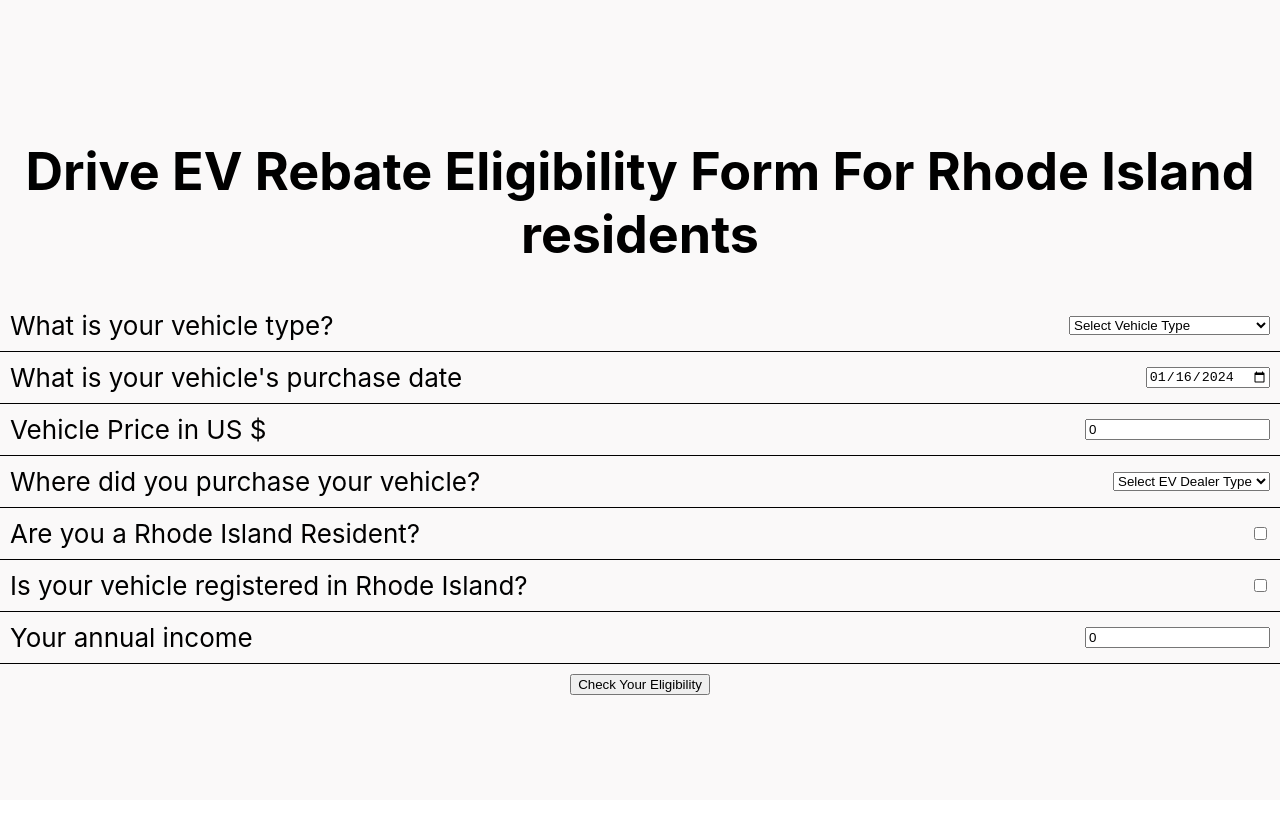
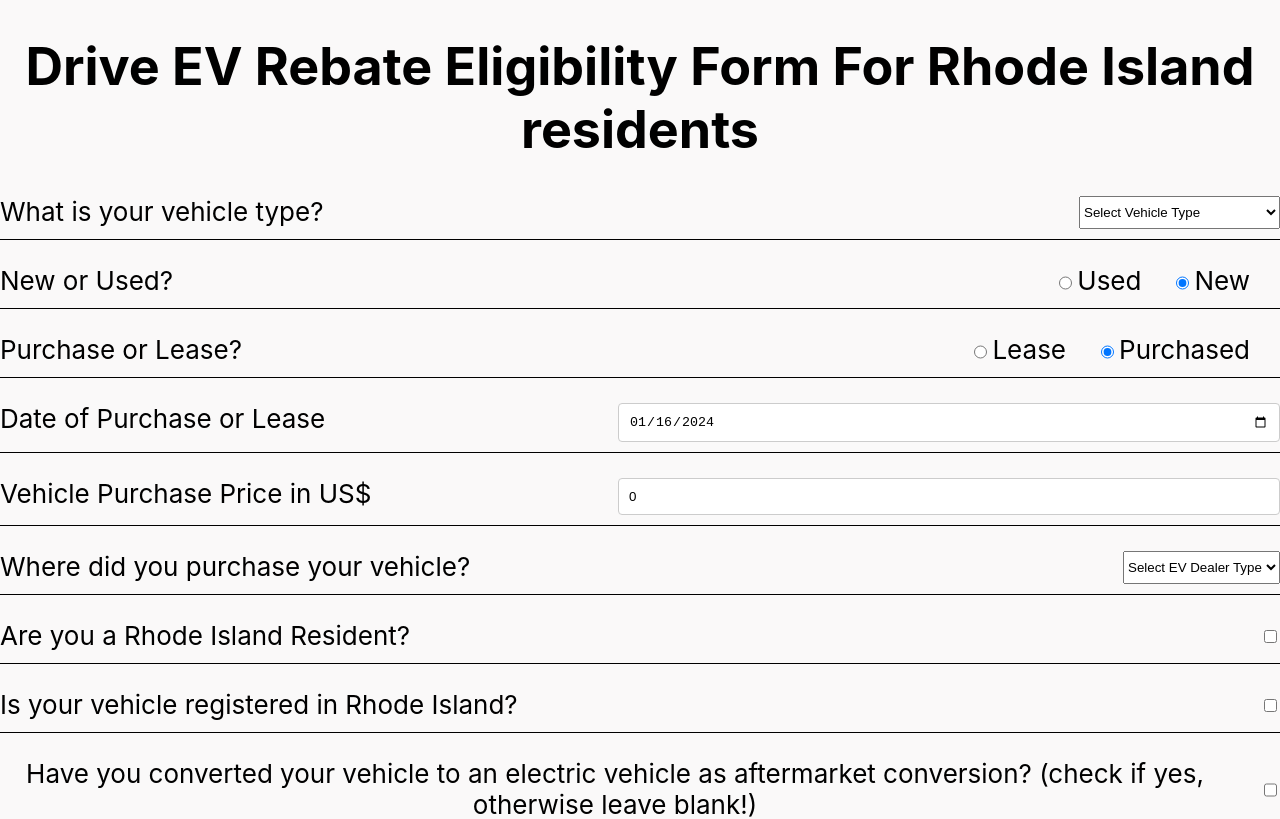
Before and after one commit to vohoanvu/Drive-EV-Qualifier, a React (Create React App) app: page / in a window 1280 px wide. Shown: the top 819 px of the page. Built offline with nearby package versions, Linux system fonts and the light colour scheme.

Commit message:
added optional forms

```diff
--- a/src/App.css
+++ b/src/App.css
@@ -37,10 +37,60 @@
   }
 }
 
-.label-form-align {
+/* .label-form-align {
   display: flex;
   justify-content: space-between;
   align-items: center;
   border-bottom: black 1px solid;
   padding: 10px;
+} */
+
+.eligibility-form {
+  .form-row {
+    display: flex;
+    flex-direction: row; /* Stack label and input vertically */
+    justify-content: space-between;
+    margin-bottom: 25px; /* Space between each form row */
+    border-bottom: black 1px solid;
+    padding-bottom: 10px;
+
+    label {
+      display: block;
+      margin-bottom: 2px; /* Space between label and input */
+      margin-right: 30px;
+    }
+
+    input[type="text"],
+    input[type="number"],
+    input[type="date"],
+    input[type="radio"]
+    select {
+      width: 50%; /* Full width of the form row */
+      padding: 10px;
+      border: 1px solid #ccc; /* Border style */
+      border-radius: 4px; /* Optional: if you want rounded corners */
+      margin-bottom: 0; /* Remove margin-bottom if not needed */
+    }
+  }
+
+  /* If you have specific width constraints or responsive behavior, you can add media queries */
+  @media (max-width: 768px) {
+    .form-row {
+      flex-direction: column;
+    }
+  }
 }
+
+.checkbox-option {
+  display: flex;
+}
+
+.checkbox-option input[type="radio"] {
+  margin-right: 5px; /* Space between radio button and label */
+}
+
+.indented-row {
+  display: flex;
+  flex-direction: row-reverse;
+  font-size: 20px;
+}
--- a/src/components/EligibilityFormComponent.tsx
+++ b/src/components/EligibilityFormComponent.tsx
@@ -1,6 +1,8 @@
 import React, { useState } from 'react';
 import { DriveEVRebateEligibilityForm } from '../typings/types';
 import { DealerTypes, EligibleVehicleTypes } from '../typings/constanst';
+import { FormSelect, FormInput, FormCheckbox, FormDoubleCheckbox  } from './FormInput';
+import { LeaseTermForm, OOSDealerNameForm } from './OptionalForm';
 
 const EligibilityFormComponent: React.FC = () =>
 {
@@ -20,7 +22,7 @@ const EligibilityFormComponent: React.FC = () =>
     });
 
     function CheckEligibilityHandler(formData: DriveEVRebateEligibilityForm) {
-        console.log(formData);
+        console.log('EV Drive Eligibility: ', formData);
     }
 
     const vehicleOptions = [
@@ -36,99 +38,119 @@ const EligibilityFormComponent: React.FC = () =>
         { value: DealerTypes.OOS_Dealer, label: 'Out-Of-State Dealer' },
     ];
 
+    const handleDoubleCheckboxChange = (e: React.ChangeEvent<HTMLInputElement>) => {
+        const { name, value } = e.target;
+        console.log(name, value);
+
+        // Directly convert the string value to a boolean
+        const booleanValue = value === 'true';
+
+        // Use the booleanValue to update the state
+        setFormState(prevState => ({
+            ...prevState,
+            [name]: booleanValue,
+        }));
+    };
+
     return (
-        <div>
+        <div className="eligibility-form">
             <h1>Drive EV Rebate Eligibility Form For Rhode Island residents</h1>
             <form onSubmit={(e) => { e.preventDefault(); if (formState) CheckEligibilityHandler(formState); }}>
-                <div className='label-form-align'>
-                    <label htmlFor="vehicleType">What is your vehicle type?</label>
-                    <select
+                <FormSelect
                     id="vehicleType"
+                    label="What is your vehicle type?"
                     value={formState?.vehicleType}
-                        onChange={(e) => setFormState({
+                    options={vehicleOptions}
+                    onChange={(e) => setFormState({ ...formState, vehicleType: e.target.value as EligibleVehicleTypes })}
+                />
+                <FormDoubleCheckbox
+                    name="isUsed"
+                    mainLabel="New or Used?"
+                    label1="Used"
+                    label2="New"
+                    value={String(formState.isUsed)} // Assuming 'true' represents "New" and 'false' represents "Used"
+                    onChange={handleDoubleCheckboxChange}
+                />
+
+                <FormDoubleCheckbox
+                    name="isLease"
+                    mainLabel="Purchase or Lease?"
+                    label1="Lease"
+                    label2="Purchased"
+                    value={String(formState.isLease)} // Assuming 'true' represents "Purchased" and 'false' represents "Lease"
+                    onChange={handleDoubleCheckboxChange}
+                />
+                {formState?.isLease && (
+                    <LeaseTermForm
+                        leaseTermInMonths={formState?.leaseTermInMonths ?? 0}
+                        onChange={(e) =>
+                            setFormState({
                                 ...formState,
-                            vehicleType: e.target.value as EligibleVehicleTypes
-                        })}
-                    >
-                        <option value="">Select Vehicle Type</option>
-                        <option value={EligibleVehicleTypes.BEV}>{EligibleVehicleTypes.BEV}</option>
-                        <option value={EligibleVehicleTypes.FCEV}>{EligibleVehicleTypes.FCEV}</option>
-                        <option value={EligibleVehicleTypes.PHEV}>{EligibleVehicleTypes.PHEV}</option>
-                    </select>
-                </div>
-                <div className='label-form-align'>
-                    <label htmlFor='purchaseDate'>What is your vehicle's purchase date</label>
-                    <input
+                                leaseTermInMonths: Number(e.target.value)
+                            })
+                        }
+                    />
+                )}
+
+                <FormInput
                     id='purchaseDate'
+                    label="Date of Purchase or Lease"
                     type="date"
                     value={formState.purchaseOrLeaseDate.toISOString().substring(0, 10)}
-                        onChange={(e) => setFormState({
-                            ...formState,
-                            purchaseOrLeaseDate: new Date(e.target.value)
-                        })}
-                        placeholder="Purchase Date" />
-                </div>
-                <div className='label-form-align'>
-                    <label htmlFor="vehiclePrice">Vehicle Price in US $</label>
-                    <input
+                    onChange={(e) => setFormState({ ...formState, purchaseOrLeaseDate: new Date(e.target.value) })}
+                />
+                <FormInput
                     id="vehiclePrice"
+                    label="Vehicle Purchase Price in US$"
                     type="number"
                     value={formState?.vehiclePrice}
-                        onChange={(e) => setFormState({
+                    onChange={(e) => setFormState({ ...formState, vehiclePrice: Number(e.target.value) })}
+                />
+
+                <FormSelect
+                    id="dealerType"
+                    label="Where did you purchase your vehicle?"
+                    value={formState?.dealerType}
+                    options={dealerOptions}
+                    onChange={(e) => setFormState({ ...formState, dealerType: e.target.value as DealerTypes })}
+                />
+                {formState?.dealerType === DealerTypes.OOS_Dealer && (
+                    <OOSDealerNameForm
+                        selectedDealer={formState.OosDealerName ?? ''}
+                        onChange={(e) =>
+                            setFormState({
                                 ...formState,
-                            vehiclePrice: Number(e.target.value)
-                        })}
-                        placeholder="Vehicle Price" />
-                </div>
-                <div className='label-form-align'>
-                    <label htmlFor="dealerType">Where did you purchase your vehicle?</label>
-                    <select
-                        id="dealerType"
-                        value={formState?.dealerType}
-                        onChange={(e) => setFormState({
-                            ...formState,
-                            dealerType: e.target.value as DealerTypes
-                        })}>
-                        <option value="">Select EV Dealer Type</option>
-                        <option value="RI_Dealer">Rhode Island Dealer</option>
-                        <option value="OOS_Dealer">Out-Of-State Dealer</option>
-                    </select>
-                </div>
-                <div className='label-form-align'>
-                    <label htmlFor="isRhodeIslandResident">Are you a Rhode Island Resident?</label>
-                    <input
+                                OosDealerName: e.target.value
+                            })
+                        }
+                    />
+                )}
+
+                <FormCheckbox
                     id="isRhodeIslandResident"
-                        type="checkbox"
+                    label="Are you a Rhode Island Resident?"
                     checked={formState?.isRhodeIslandResident}
-                        onChange={(e) => setFormState({
-                            ...formState,
-                            isRhodeIslandResident: e.target.checked
-                            })} />
-                </div>
-                <div className='label-form-align'>
-                    <label htmlFor="isVehicleRegisteredInRI">Is your vehicle registered in Rhode Island?</label>
-                    <input
+                    onChange={(e) => setFormState({ ...formState, isRhodeIslandResident: e.target.checked })}
+                />
+                <FormCheckbox
                     id="isVehicleRegisteredInRI"
-                        type="checkbox"
+                    label="Is your vehicle registered in Rhode Island?"
                     checked={formState?.isVehicleRegisteredInRI}
-                        onChange={(e) => setFormState({
-                            ...formState,
-                            isVehicleRegisteredInRI: e.target.checked
-                        })} />
-                </div>
-                <div className='label-form-align'>
-                    <label htmlFor="income">Your annual income</label>
-                    <input
+                    onChange={(e) => setFormState({ ...formState, isVehicleRegisteredInRI: e.target.checked })}
+                />
+                <FormCheckbox
+                    id="isConversion"
+                    label="Have you converted your vehicle to an electric vehicle as aftermarket conversion? (check if yes, otherwise leave blank!)"
+                    checked={formState?.isConversion}
+                    onChange={(e) => setFormState({ ...formState, isConversion: e.target.checked })}
+                />
+                <FormInput
                     id="income"
+                    label="Your annual income"
                     type="number"
                     value={formState?.income}
-                        onChange={(e) => setFormState({
-                            ...formState,
-                            income: Number(e.target.value)
-                        })}
-                        placeholder="Income" />
-                </div>
-
+                    onChange={(e) => setFormState({ ...formState, income: Number(e.target.value) })}
+                />
                 <button type="submit">Check Your Eligibility</button>
             </form>
         </div>
--- a/src/components/FormInput.tsx
+++ b/src/components/FormInput.tsx
@@ -1,3 +1,5 @@
+import '../App.css';
+
 export interface InputProps {
     id: string;
     label: string;
@@ -15,7 +17,7 @@ export const FormInput: React.FC<InputProps> = ({
     placeholder,
     onChange
 }) => (
-    <div className='label-form-align'>
+    <div className="form-row">
         <label htmlFor={id}>{label}</label>
         <input
             id={id}
@@ -35,7 +37,7 @@ export interface SelectProps {
 }
 
 export const FormSelect: React.FC<SelectProps> = ({ id, label, value, options, onChange }) => (
-    <div className='label-form-align'>
+    <div className="form-row">
         <label htmlFor={id}>{label}</label>
         <select id={id} value={value} onChange={onChange}>
             {options.map((option) => (
@@ -53,8 +55,50 @@ export interface CheckboxProps {
 }
 
 export const FormCheckbox: React.FC<CheckboxProps> = ({ id, label, checked, onChange }) => (
-    <div className='label-form-align'>
+    <div className="form-row">
         <label htmlFor={id}>{label}</label>
         <input id={id} type="checkbox" checked={checked} onChange={onChange} />
     </div>
 );
+
+export interface DoubleCheckboxProps {
+    name: string;
+    mainLabel: string;
+    label1: string;
+    label2: string;
+    value: string;
+    onChange: (e: React.ChangeEvent<HTMLInputElement>) => void;
+}
+
+export const FormDoubleCheckbox: React.FC<DoubleCheckboxProps> = ({
+    name,
+    mainLabel,
+    label1,
+    label2,
+    value,
+    onChange,
+}) => (
+    <div className="form-row">
+        <label>{mainLabel}</label>
+        <div className="checkbox-option">
+            <input
+                id={`${name}1`}
+                name={name}
+                type="radio"
+                value="true"
+                checked={value === "true"}
+                onChange={onChange}
+            />
+            <label htmlFor={`${name}1`}>{label1}</label>
+            <input
+                id={`${name}2`}
+                name={name}
+                type="radio"
+                value="false"
+                checked={value === "false"}
+                onChange={onChange}
+            />
+            <label htmlFor={`${name}2`}>{label2}</label>
+        </div>
+    </div>
+);
--- /dev/null
+++ b/src/components/OptionalForm.tsx
@@ -0,0 +1,61 @@
+import { OOSQualifyingDealerships } from "../typings/types";
+import { FormInput, FormSelect } from "./FormInput";
+
+interface OOSDealerNameFormProps {
+    selectedDealer: string;
+    onChange: (e: React.ChangeEvent<HTMLSelectElement>) => void;
+}
+
+export const OOSDealerNameForm: React.FC<OOSDealerNameFormProps> = ({
+    selectedDealer,
+    onChange,
+}) => {
+    const dealershipOptions = Array.from(OOSQualifyingDealerships, ([value, label]) => ({
+        value,
+        label: `${value} - ${label}`
+    }));
+
+    return (
+        <div className="indented-row">
+             <FormSelect
+                id="oosDealerName"
+                label="Out-Of-State Dealership Name"
+                value={selectedDealer}
+                options={dealershipOptions}
+                onChange={onChange}
+            />
+        </div>
+    );
+};
+
+
+
+interface LeaseTermProps {
+    leaseTermInMonths: number;
+    onChange: (e: React.ChangeEvent<HTMLInputElement>) => void;
+}
+
+export const LeaseTermForm: React.FC<LeaseTermProps> = ({
+    leaseTermInMonths,
+    onChange,
+}) => {
+    return (
+        <div className="indented-row">
+            {/* <label htmlFor="leaseTerm">Lease Term (in months)</label>
+            <input
+                id="leaseTerm"
+                type="number"
+                value={leaseTermInMonths}
+                onChange={onChange}
+            /> */}
+            <FormInput
+                id="leaseTerm"
+                label="Lease Term (in months)"
+                type="number"
+                value={leaseTermInMonths}
+                onChange={onChange}
+                placeholder="Enter Lease Term in Months"
+            />
+        </div>
+    );
+};
--- a/src/typings/types.ts
+++ b/src/typings/types.ts
@@ -30,5 +30,6 @@ export const OOSQualifyingDealerships = new Map<string, string>([
     ["Putnam Kia", "157 Providence Pike, Rt, 44, Putnam, CT 06260"],
     ["Marlboro Nissan", "740 Boston Post Rd E, Marlborough, MA 01752"],
     ["1A Auto Sales", "1449 Main St, Walpole, MA 02081"],
-    ["Bristol Toyota", "2283 Grand Army of the Republic Hwy, Swansea, MA 02777"]
+    ["Bristol Toyota", "2283 Grand Army of the Republic Hwy, Swansea, MA 02777"],
+    ["Others", "Other dealerships not listed above need to be approved by the Rhode Island Office of Energy Resources."]
 ]);
```
Lines whose indentation alone changed are shown as unchanged.
